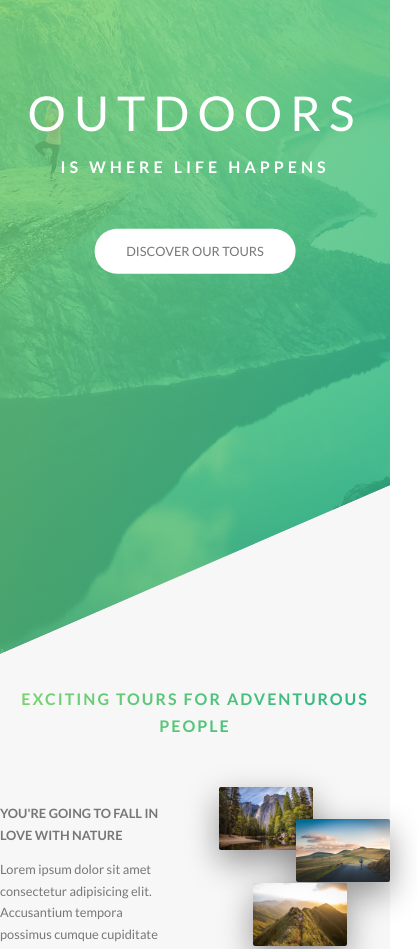
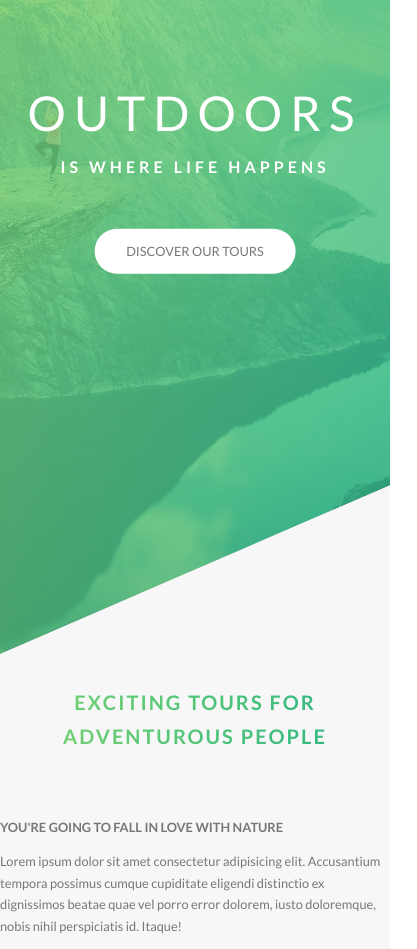
Before and after one commit to KSamra/css-practice, a website: page index.html in a window 390 px wide. Shown: the part 148-1097 px from the top of the page, 417 px wide, since content can reach past the window. Drawn offline with Linux system fonts and the light colour scheme.

Commit message:
in the middle of making media query changes to the grid layouts. Will continue later

```diff
--- a/sass/layout/_grid.scss
+++ b/sass/layout/_grid.scss
@@ -20,6 +20,14 @@
     //apply a right margin to all but the last child in each row.
     &:not(:last-child) {
       margin-right: $gutter-horizontal;
+
+      @include respond(tab-port) {
+        margin-right: 0;
+      }
+    }
+
+    @include respond(tab-port) {
+      width: 100%;
     }
   }
 
```
Also changed, not shown: css/style.css.
